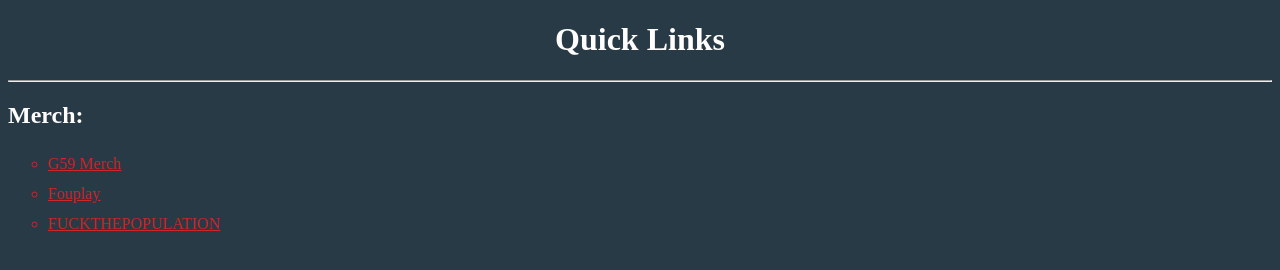
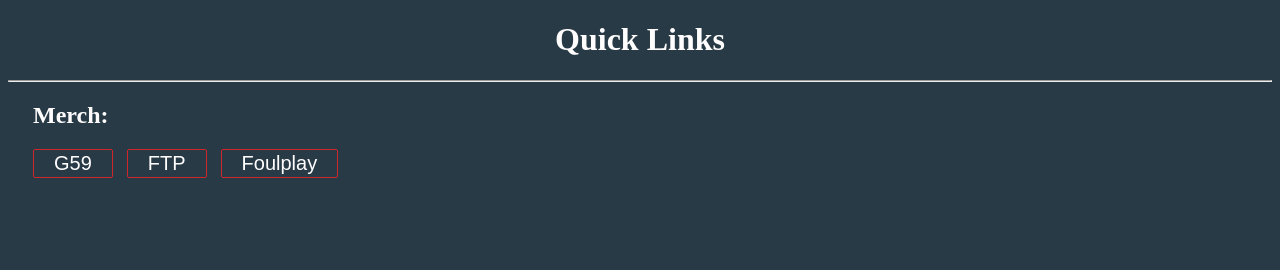
Before and after one commit to Vipth/vipth.github.io, a plain HTML site: page index.html in a window 1280 px wide. Drawn offline with Linux system fonts and the light colour scheme.

Commit message:
CSS Update

```diff
--- /dev/null
+++ b/css/style.css
@@ -0,0 +1,48 @@
+body {
+    background-color: #273a45;
+}
+
+hr {
+    color: #ce262a;
+}
+
+a {
+    color: #ce262a;
+}
+
+#quick-links {
+    list-style-type: circle;
+    color: #ce262a;
+    line-height: 30px;
+
+}
+
+.header {
+    color: #fffdfe;
+}
+
+.merch-button {
+    /* display: block; */
+    text-align: center;
+    color: #fffdfe;
+    background-color: rgba(0, 0, 0, 0);
+    border-color: #ce262a;
+    border-width: 1px;
+    border-radius: 2px;
+    border-style: solid;
+    padding: 2px 20px;
+    margin-bottom: 2px;
+    margin-left: 10px;
+    cursor: pointer;
+    align-items: center;
+    font-size: 20px;
+    transition: color 150ms,
+        background-color 150ms,
+        border-color 500ms;
+}
+
+.merch-button:hover {
+    background-color: rgba(0, 0, 0, 0.5);
+    border-color: rgba(0, 0, 0, 0.5);
+    color:#ce262a;
+}
--- a/index.html
+++ b/index.html
@@ -2,18 +2,23 @@
 <html>
     <head>
         <title>Nexus</title>
-        <link rel="stylesheet" href="style.css">
+        <link rel="stylesheet" href="css/style.css">
     </head>
     <div>
         <body>
             <h1 style="text-align: center;" class="header">Quick Links</h1>
             <hr>
-            <h2 class="header">Merch:</h2>
-            <ul id='quick-links'>
-                <li><a href="https://www.g59recordsmerchandise.com/collections/all">G59 Merch</a></li>
-                <li><a href="https://www.foulplay.co/collections/all">Fouplay</a></li>
-                <li><a href="https://fuckthepopulation.com/collections/all">FUCKTHEPOPULATION</a></li>
-            </ul>
+            <h2 class="header" style="margin-left: 25px;">Merch:</h2>
+
+            <button class="merch-button" style="margin-left: 25px;" onclick="window.location.href='https://www.g59recordsmerchandise.com/collections/all'">
+                G59
+            </button>
+            <button class="merch-button" onclick="window.location.href='https://www.foulplay.co/collections/all'">
+                FTP
+            </button>
+            <button class="merch-button" onclick="window.location.href='https://fuckthepopulation.com/collections/all'">
+                Foulplay
+            </button>
         </body>
     </div>
 </html>
--- a/style.css
+++ /dev/null
@@ -1,22 +0,0 @@
-body {
-    background-color: #273a45;
-}
-
-hr {
-    color: #ce262a;
-}
-
-a {
-    color: #ce262a;
-}
-
-#quick-links {
-    list-style-type: circle;
-    color: #ce262a;
-    line-height: 30px;
-
-}
-
-.header {
-    color: #fffdfe;
-}
```
